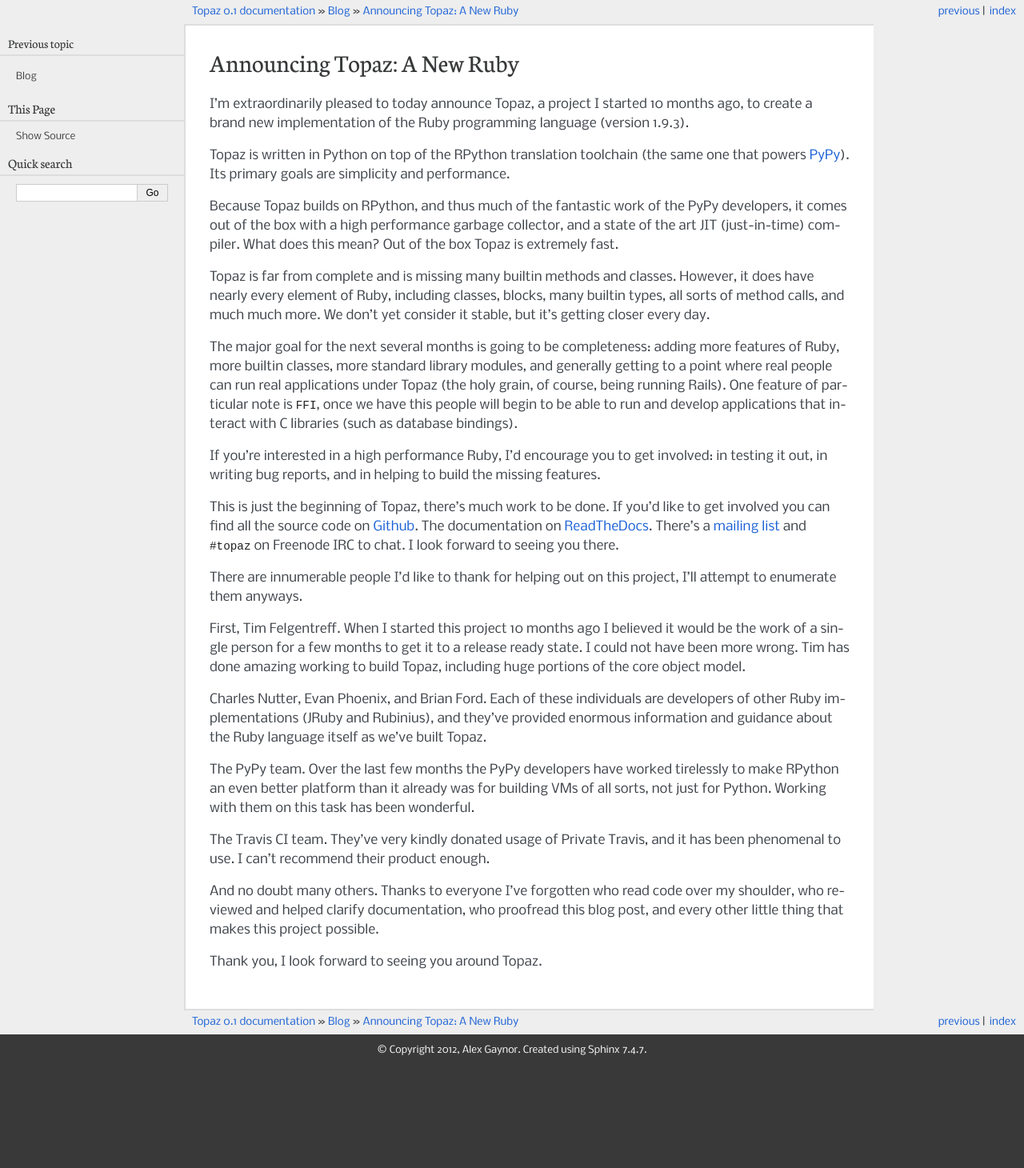
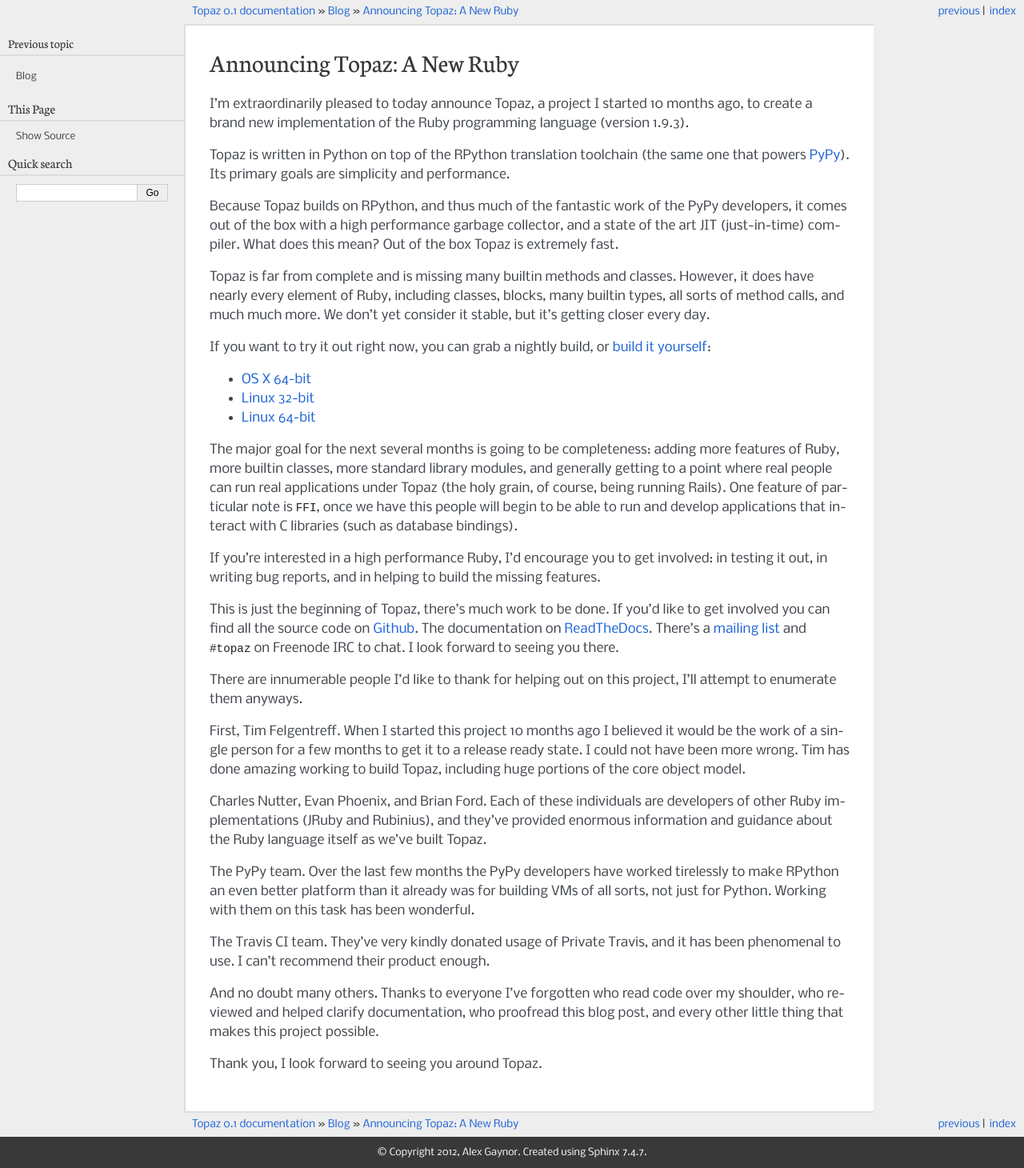
Before and after one commit to topazproject/topaz, a Sphinx documentation site: the page built from docs/blog/announcing-topaz.rst, in a window 1280 px wide. Shown: the whole page at 80% size. Built offline with Sphinx 7.4.7, drawn with Linux system fonts in a browser that asks for light colours; before the commit the page ends 1332 px from its top, so only the background shows below that.

Commit message:
Another item checked off!

```diff
--- a/LAUNCH_TODO.rst
+++ b/LAUNCH_TODO.rst
@@ -1,10 +1,8 @@
 Stuff to do before public launch
 ================================
 
+* Remove source key from .travis.yml
 * Move to new github org
   * Make sure travis picks up the change
-* Binaries (with nightly builds preferably)
-  * Linux 32-, and 64-bit needed
-* Remove source key from .travis.yml
 * Put docs on readthedocs
 * Delete this file
--- a/docs/blog/announcing-topaz.rst
+++ b/docs/blog/announcing-topaz.rst
@@ -18,6 +18,13 @@
 However, it does have nearly every element of Ruby, including classes, blocks,
 many builtin types, all sorts of method calls, and much much more. We don't yet
 consider it stable, but it's getting closer every day.
+
+If you want to try it out right now, you can grab a nightly build, or
+:doc:`build it yourself </getting-started>`:
+
+* `OS X 64-bit`_
+* `Linux 32-bit`_
+* `Linux 64-bit`_
 
 The major goal for the next several months is going to be completeness: adding
 more features of Ruby, more builtin classes, more standard library modules, and
@@ -66,6 +73,9 @@
 I look forward to seeing you around Topaz.
 
 .. _`PyPy`: http://pypy.org/
+.. _`OS X 64-bit`: http://builds.topazruby.com/topaz-osx64-242eebe5ce38a6c9808ccecaa46bfa427d53e2d4.tar.bz2
+.. _`Linux 32-bit`: http://builds.topazruby.com/topaz-linux32-04ab1983cf39127e0d8ed4efdbdccbe819eb2992.tar.bz2
+.. _`Linux 64-bit`: http://builds.topazruby.com/topaz-linux64-04ab1983cf39127e0d8ed4efdbdccbe819eb2992.tar.bz2
 .. _`Github`: https://github.com/topazproject/topaz
 .. _`ReadTheDocs`: http://topaz.readthedocs.org/
 .. _`mailing list`: https://groups.google.com/forum/#!forum/topazproject
```
